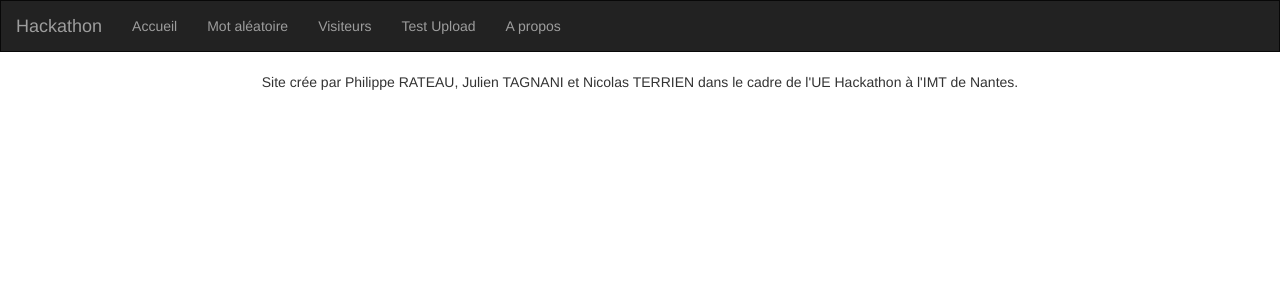
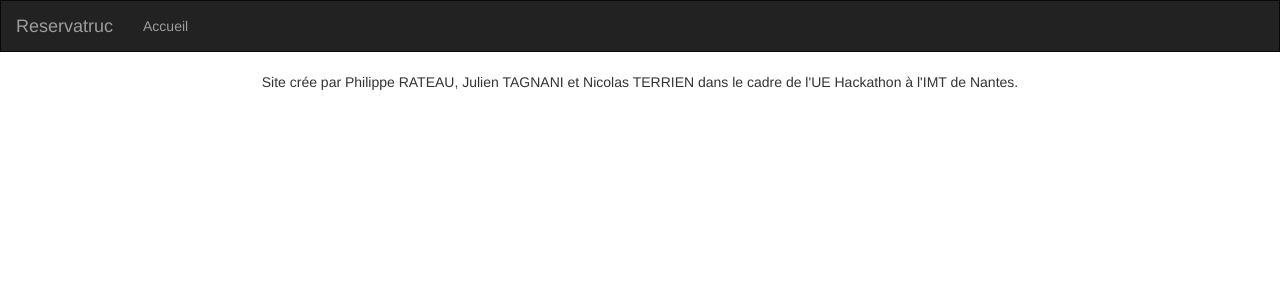
Before and after one commit to nterrien/Hackathon2021-nTerrien-pRateau-jTagnani, a Flask app: page /about in a window 1280 px wide. Shown: the top 300 px of the page. Run offline with Flask 2, Linux system fonts and the light colour scheme; some libraries are stand-ins or nearby versions.

Commit message:
oubli de supprimer ceratines info

```diff
--- a/templates/general.html.jinja2
+++ b/templates/general.html.jinja2
@@ -16,23 +16,11 @@
     <nav class="navbar navbar-inverse">
         <div class="container-fluid">
             <div class="navbar-header">
-                <a class="navbar-brand" href="/">Hackathon</a>
+                <a class="navbar-brand" href="/">Reservatruc</a>
             </div>
             <ul class="nav navbar-nav">
                 <li>
                     <a href="/">Accueil</a>
-                </li>
-                <li>
-                    <a href="/word">Mot aléatoire</a>
-                </li>
-                <li>
-                    <a href="/visitors">Visiteurs</a>
-                </li>
-                <li>
-                    <a href="/upload">Test Upload</a>
-                </li>
-                <li>
-                    <a href="/about">A propos</a>
                 </li>
             </ul>
         </div>
```
Also changed, not shown: app.py (+3 -11 lines).
